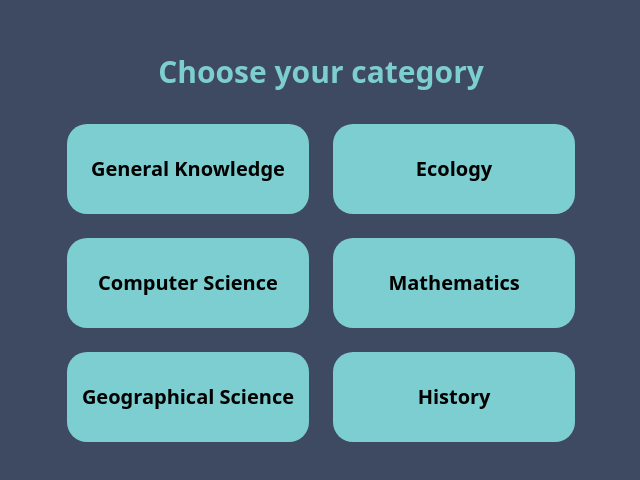
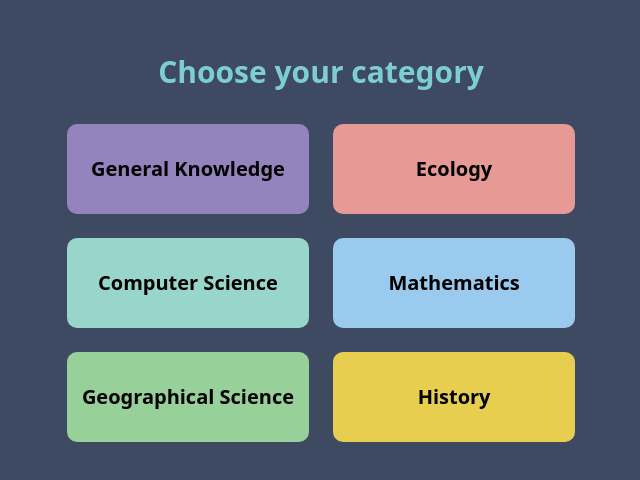
Before and after one commit to HariKrishna-28/Quizoid, a React (Create React App) app: page / in a window 1280 px wide. Shown: the part 152-632 px from the top of the page, without its empty margins (319-959 px from the left). Built offline with nearby package versions, Linux system fonts and the light colour scheme.

Commit message:
Version 2.1
Version 2.0 with some visual enhancements

```diff
--- a/src/App.js
+++ b/src/App.js
@@ -12,10 +12,9 @@ function App() {
   const [state, setState] = useState(undefined);
 
 
-  const Button = ({ text, id, bg }) => {
+  const Button = ({ id, text, bg }) => {
     return (
       <button
-
         className="text-black"
         style={{
           paddingTop: 30,
@@ -23,8 +22,8 @@ function App() {
           paddingLeft: 15,
           paddingRight: 15,
           fontSize: 20,
-          borderRadius: 20,
-          backgroundColor: '#7dced0',
+          borderRadius: 10,
+          backgroundColor: `${bg}`,
           border: 0,
           textAlign: 'center',
           fontWeight: '600',
@@ -51,16 +50,46 @@ function App() {
                   style={{ textAlign: 'center', paddingBottom: 10, color: '#7dced0', }}>
                   Choose your category</header>
                   <div className="grid grid-cols-2 gap-6 mt-6" >
-                    <Button text='General Knowledge' id='1' onClick={clickEvent} />
-                    <Button text='Ecology' id='2' onClick={clickEvent} />
-                    <Button text='Computer Science' id='3' onClick={clickEvent} />
-                    <Button text='Mathematics' id='4' onClick={clickEvent} />
-                    <Button text='Geographical Science' id='5' onClick={clickEvent} />
-                    <Button text='History' id='6' onClick={clickEvent} />
+
+                    <Button
+                      id='1'
+                      text='General Knowledge'
+                      bg={'#9483bd'}
+                      onClick={clickEvent} />
+
+                    <Button
+                      id='2'
+                      text='Ecology'
+                      bg={'#e79995'}
+                      onClick={clickEvent} />
+
+                    <Button
+                      id='3'
+                      text='Computer Science'
+                      bg={'#98d5ca'}
+                      onClick={clickEvent} />
+
+                    <Button
+                      id='4'
+                      text='Mathematics'
+                      bg={'#9acaed'}
+                      onClick={clickEvent} />
+
+                    <Button
+                      id='5'
+                      bg={'#98d099'}
+                      text='Geographical Science'
+                      onClick={clickEvent} />
+
+                    <Button
+                      id='6'
+                      text='History'
+                      bg={'#e8ce4f'}
+                      onClick={clickEvent} />
+
                   </div>
                 </>
               )
-
     ))
 }
 export default App;
```
Also changed, not shown: 4 other files (tests, documents, lock files or other folders).
